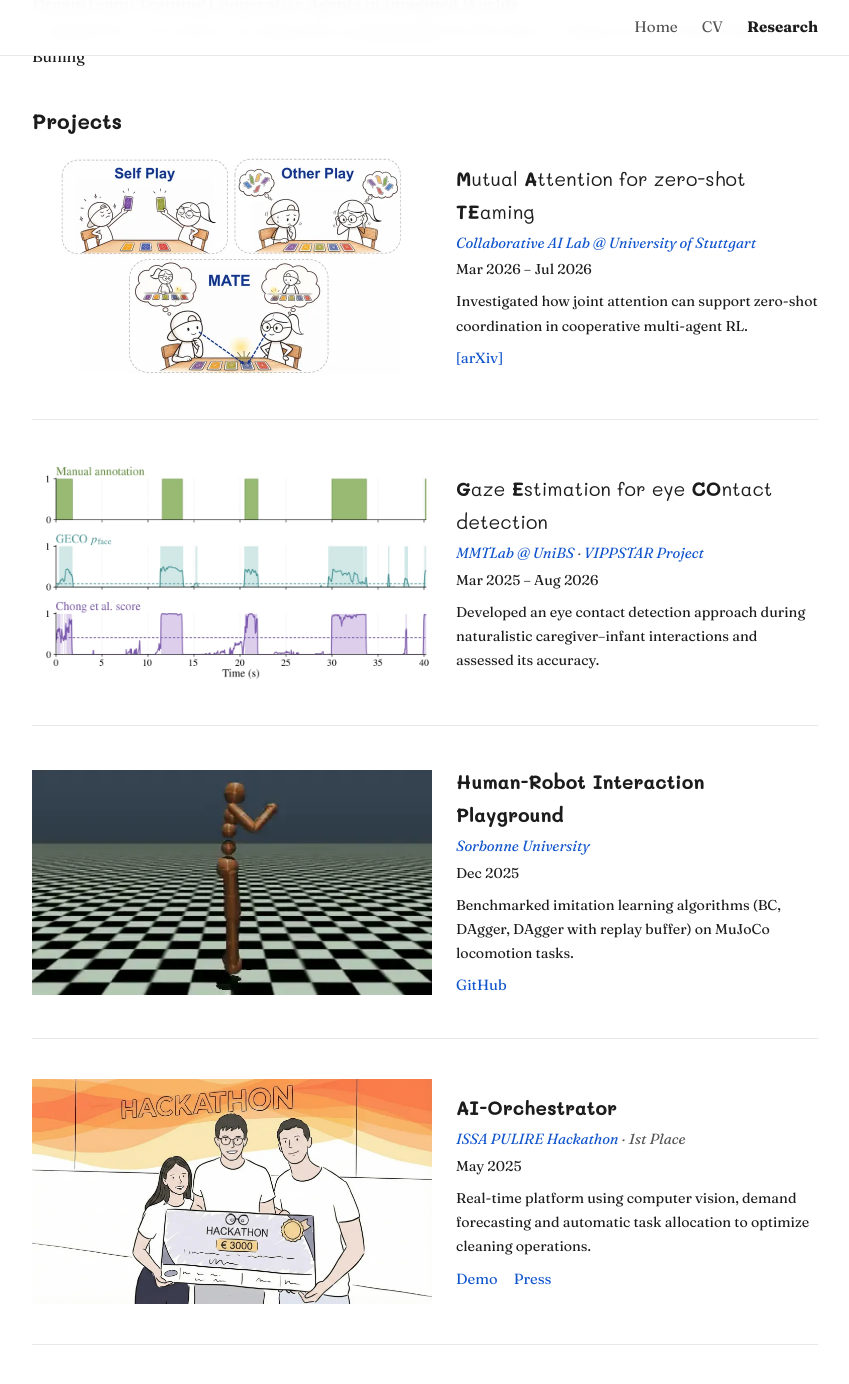
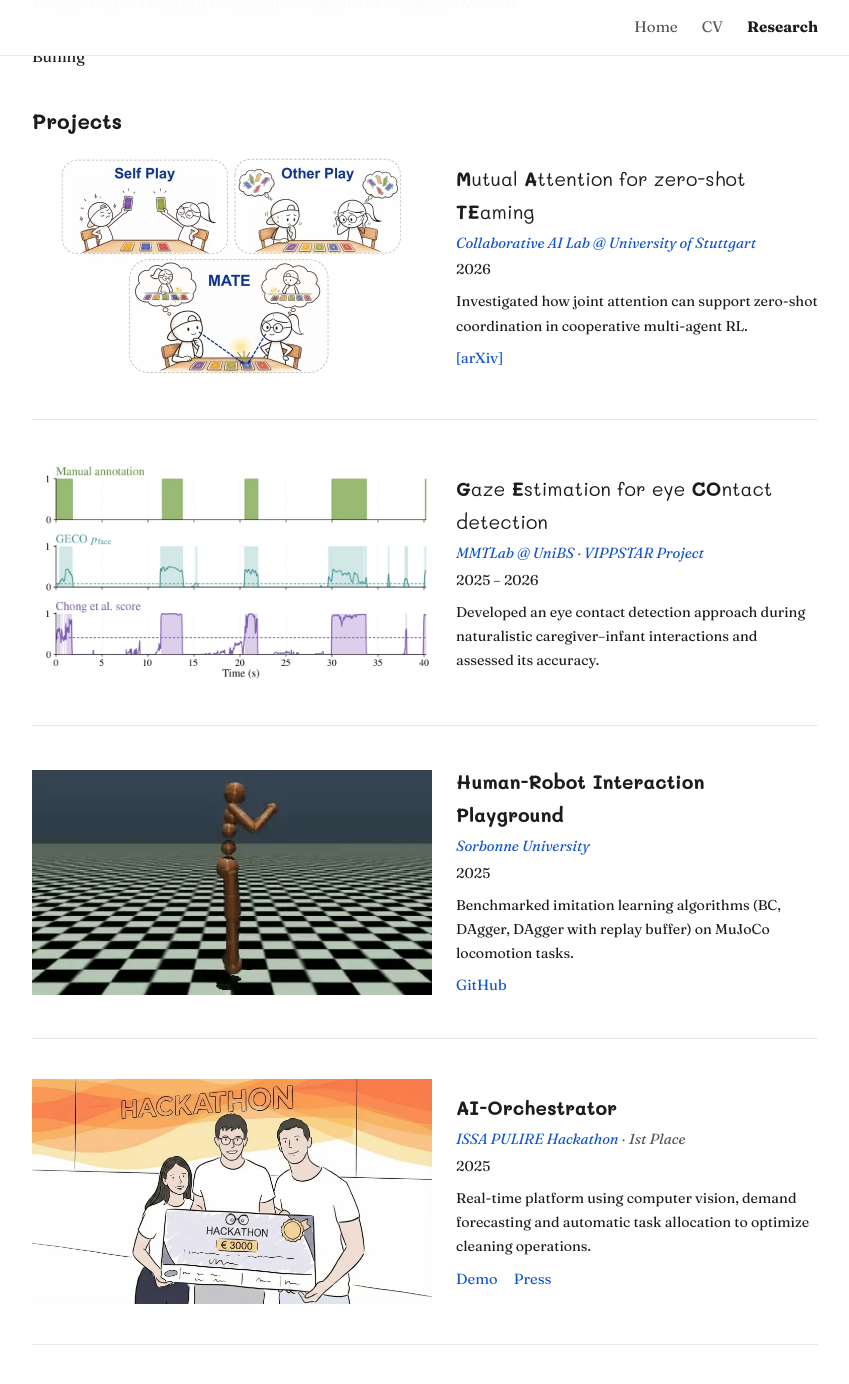
Before and after one commit to giuliabenintendi/giuliabenintendi.github.io, a Jekyll site: the page built from research.html, in a window 1280 px wide and 1400 px high, scrolled down 322 px. Shown: the top 1384 px of the window, without its empty margins (215-1064 px from the left). Built offline with Jekyll 4.4.1, drawn with Linux system fonts in a browser that asks for light colours.

Commit message:
project cards: show only the year

```diff
--- a/index.html
+++ b/index.html
@@ -81,7 +81,7 @@ title: Giulia Benintendi
   <div class="project-body">
     <h3 class="acronym-title"><b>M</b>utual <b>A</b>ttention for zero-shot <b>TE</b>aming</h3>
     <p class="project-org"><a href="https://www.collaborative-ai.org/" target="_blank">Collaborative AI Lab @ University of Stuttgart</a></p>
-    <p class="project-date">Mar 2026 – Jul 2026</p>
+    <p class="project-date">2026</p>
     <p>Investigated how joint attention can support zero-shot coordination in cooperative multi-agent RL.</p>
     <div class="project-links">
       <a href="https://arxiv.org/pdf/2610.06025" target="_blank">[arXiv]</a>
@@ -96,7 +96,7 @@ title: Giulia Benintendi
   <div class="project-body">
     <h3 class="acronym-title"><b>G</b>aze <b>E</b>stimation for eye <b>CO</b>ntact detection</h3>
     <p class="project-org"><a href="https://www.linkedin.com/company/mmt-lab/" target="_blank">MMTLab @ UniBS</a> &middot; <a href="https://vippstar.eu" target="_blank">VIPPSTAR Project</a></p>
-    <p class="project-date">Mar 2025 – Aug 2026</p>
+    <p class="project-date">2025 – 2026</p>
     <p>Developed an eye contact detection approach during naturalistic caregiver–infant interactions and assessed its accuracy.</p>
   </div>
 </div>
@@ -108,7 +108,7 @@ title: Giulia Benintendi
   <div class="project-body">
     <h3>Human-Robot Interaction Playground</h3>
     <p class="project-org"><a href="https://www.sorbonne-universite.fr" target="_blank">Sorbonne University</a></p>
-    <p class="project-date">Dec 2025</p>
+    <p class="project-date">2025</p>
     <p>Benchmarked imitation learning algorithms (BC, DAgger, DAgger with replay buffer) on MuJoCo locomotion tasks.</p>
     <div class="project-links">
       <a href="https://github.com/maedmatt/hri-playground" target="_blank">GitHub</a>
--- a/research.html
+++ b/research.html
@@ -25,7 +25,7 @@ C. Ruhdorfer, A. H. G&uuml;zel, S. K. Majumdar, <u>G. Benintendi</u>, M. Bortole
   <div class="project-body">
     <h3 class="acronym-title"><b>M</b>utual <b>A</b>ttention for zero-shot <b>TE</b>aming</h3>
     <p class="project-org"><a href="https://www.collaborative-ai.org/" target="_blank">Collaborative AI Lab @ University of Stuttgart</a></p>
-    <p class="project-date">Mar 2026 – Jul 2026</p>
+    <p class="project-date">2026</p>
     <p>Investigated how joint attention can support zero-shot coordination in cooperative multi-agent RL.</p>
     <div class="project-links">
       <a href="https://arxiv.org/pdf/2610.06025" target="_blank">[arXiv]</a>
@@ -40,7 +40,7 @@ C. Ruhdorfer, A. H. G&uuml;zel, S. K. Majumdar, <u>G. Benintendi</u>, M. Bortole
   <div class="project-body">
     <h3 class="acronym-title"><b>G</b>aze <b>E</b>stimation for eye <b>CO</b>ntact detection</h3>
     <p class="project-org"><a href="https://www.linkedin.com/company/mmt-lab/" target="_blank">MMTLab @ UniBS</a> &middot; <a href="https://vippstar.eu" target="_blank">VIPPSTAR Project</a></p>
-    <p class="project-date">Mar 2025 – Aug 2026</p>
+    <p class="project-date">2025 – 2026</p>
     <p>Developed an eye contact detection approach during naturalistic caregiver–infant interactions and assessed its accuracy.</p>
   </div>
 </div>
@@ -52,7 +52,7 @@ C. Ruhdorfer, A. H. G&uuml;zel, S. K. Majumdar, <u>G. Benintendi</u>, M. Bortole
   <div class="project-body">
     <h3>Human-Robot Interaction Playground</h3>
     <p class="project-org"><a href="https://www.sorbonne-universite.fr" target="_blank">Sorbonne University</a></p>
-    <p class="project-date">Dec 2025</p>
+    <p class="project-date">2025</p>
     <p>Benchmarked imitation learning algorithms (BC, DAgger, DAgger with replay buffer) on MuJoCo locomotion tasks.</p>
     <div class="project-links">
       <a href="https://github.com/maedmatt/hri-playground" target="_blank">GitHub</a>
@@ -67,7 +67,7 @@ C. Ruhdorfer, A. H. G&uuml;zel, S. K. Majumdar, <u>G. Benintendi</u>, M. Bortole
   <div class="project-body">
     <h3>AI-Orchestrator</h3>
     <p class="project-org"><a href="https://www.issapulire.com/it/eventi/hackathon.html" target="_blank">ISSA PULIRE Hackathon</a> &middot; 1st Place</p>
-    <p class="project-date">May 2025</p>
+    <p class="project-date">2025</p>
     <p>Real-time platform using computer vision, demand forecasting and automatic task allocation to optimize cleaning operations.</p>
     <div class="project-links">
       <a href="https://ai-orchestrator-lemon.vercel.app" target="_blank">Demo</a>
```
